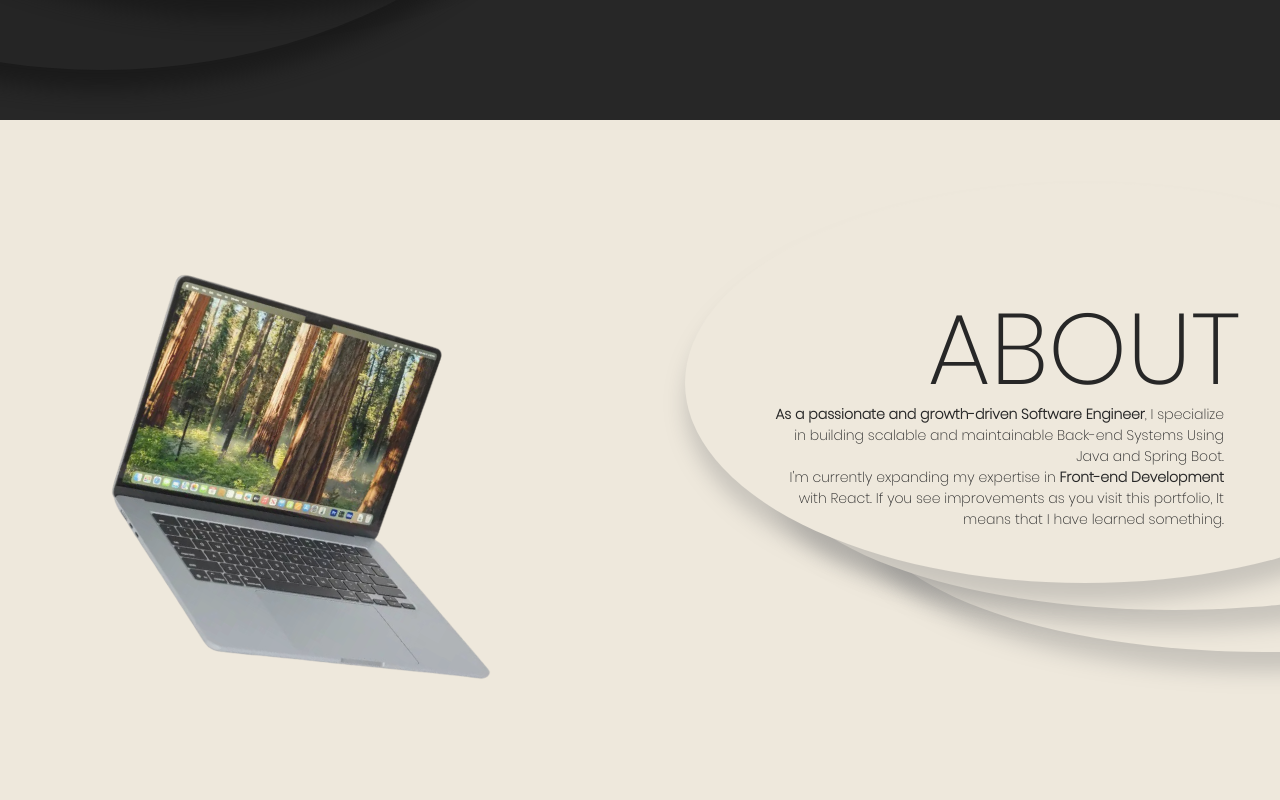
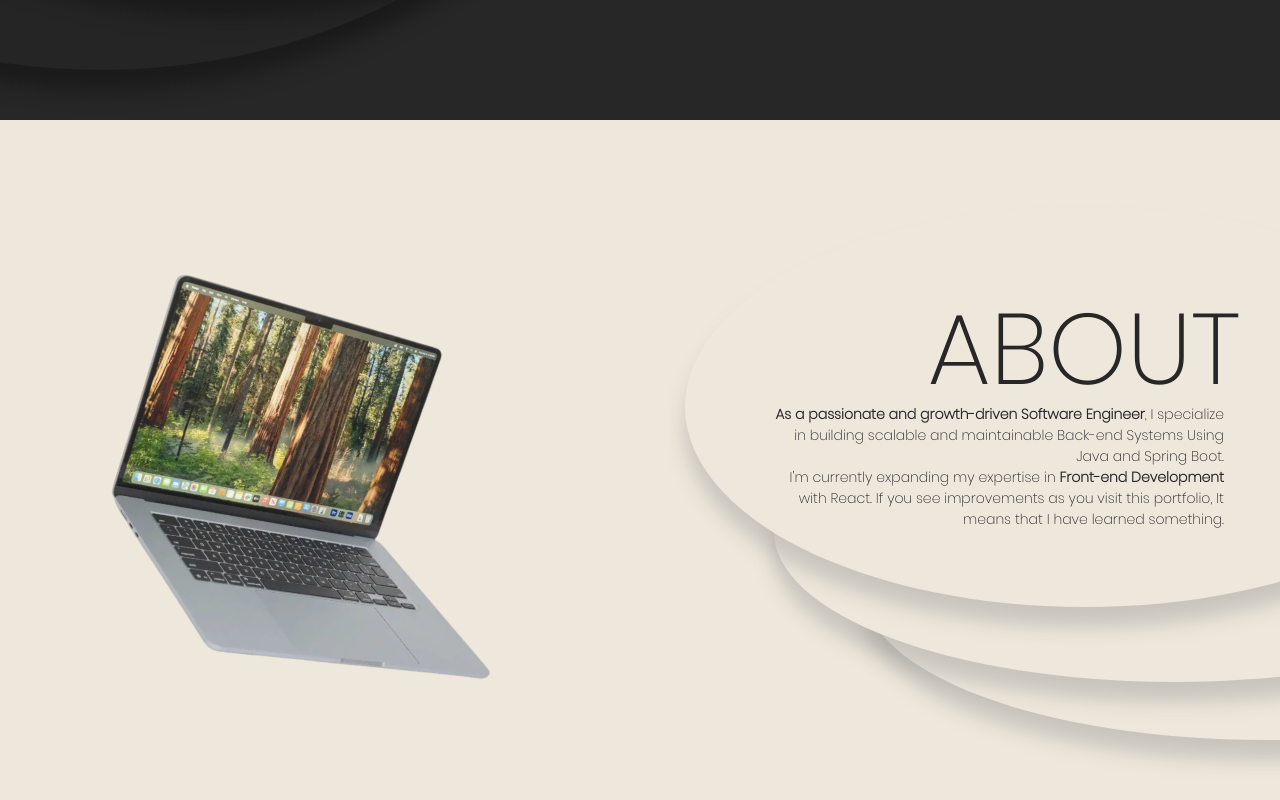
Before and after one commit to YourFavouriteDeveloper/portfolio, a React (Vite) app: page / in a window 1280 px wide. Shown: the part 600-1400 px from the top of the page. Built offline with nearby package versions, Linux system fonts and the light colour scheme.

Commit message:
about FIXED

```diff
--- a/src/About/About.module.css
+++ b/src/About/About.module.css
@@ -157,7 +157,7 @@ html, body {
 @media (max-width: 1800px) {
 .container {
   background-color: rgb(238, 232, 220);
-  min-height: 160vh;
+  min-height: 210vh;
   position: relative;
   z-index: -3;
   overflow-y: hidden;
@@ -302,7 +302,7 @@ html, body {
 @media (max-width: 1500px) {
 .container {
   background-color: rgb(238, 232, 220);
-  min-height: 152.5vh;
+  min-height: 209vh;
   position: relative;
   z-index: -3;
   overflow-y: hidden;
@@ -448,7 +448,7 @@ html, body {
 @media (max-width: 1300px) {
 .container {
   background-color: rgb(238, 232, 220);
-  min-height: 132vh;
+  min-height: 182vh;
   position: relative;
   z-index: -3;
   overflow-y: hidden;
@@ -594,7 +594,7 @@ html, body {
 @media (max-width: 1100px) {
 .container {
   background-color: rgb(238, 232, 220);
-  min-height: 118vh;
+  min-height: 178vh;
   position: relative;
   z-index: -3;
   overflow-y: hidden;
@@ -742,7 +742,7 @@ html, body {
 @media (max-width: 900px) {
 .container {
   background-color: rgb(238, 232, 220);
-  min-height: 97vh;
+  min-height: 167vh;
   position: relative;
   z-index: -3;
   overflow-y: hidden;
```
Also changed, not shown: 5 other files (tests, documents, lock files or other folders).
